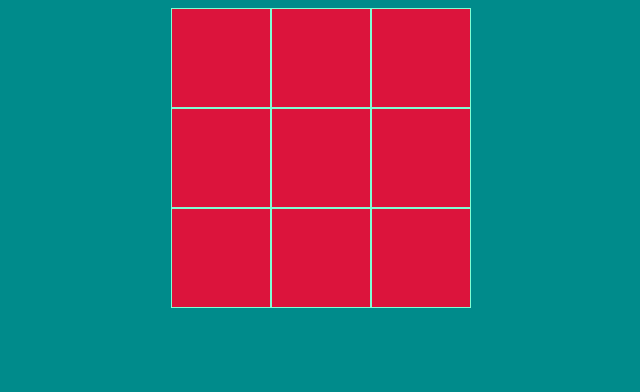
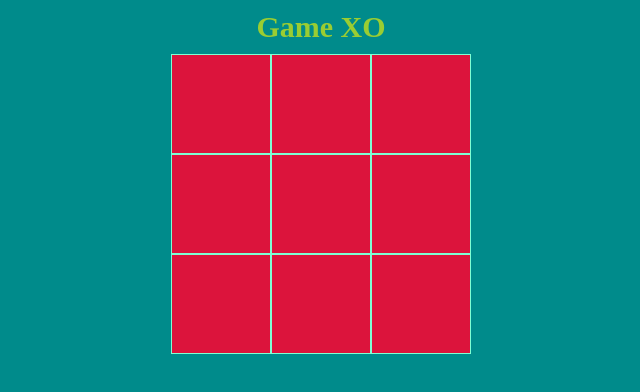
Before and after one commit to yuraCOM/gameXO, a plain HTML site: page index.html in a window 1280 px wide. Shown: the whole page, without its empty margins (319-959 px from the left). Drawn offline with Linux system fonts and the light colour scheme.

Commit message:
Add files via upload

```diff
--- a/index.html
+++ b/index.html
@@ -6,10 +6,10 @@
           content="width=device-width, user-scalable=no, initial-scale=1.0, maximum-scale=1.0, minimum-scale=1.0">
     <meta http-equiv="X-UA-Compatible" content="ie=edge">
     <link rel="stylesheet" href="style.css">
-    <title>Document</title>
+    <title>GameXO</title>
 </head>
 <body>
-
+    <div id="game-title">Game XO</div>
     <div id="game"></div>
     <div id="result-wrapper">
         <p id="result">Победили </p>
--- a/style.css
+++ b/style.css
@@ -1,6 +1,15 @@
 body{
     user-select: none;
     background-color: darkcyan;
+}
+#game-title{
+
+    font-size: 30px;
+    text-align: center;
+    margin: 10px;
+    color: yellowgreen;
+    font-weight: bold;
+
 }
 #game{
 
@@ -30,3 +39,6 @@ body{
     font-size: 30px;
     color: darkred;
 }
+#new-game{
+    font-size: 25px;
+}
```
